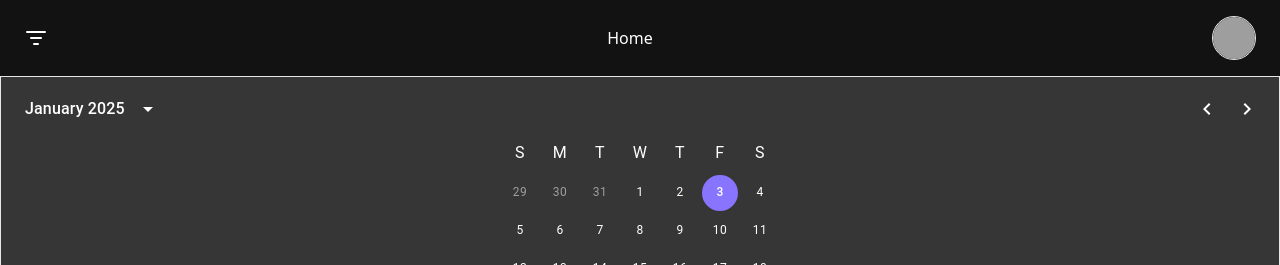
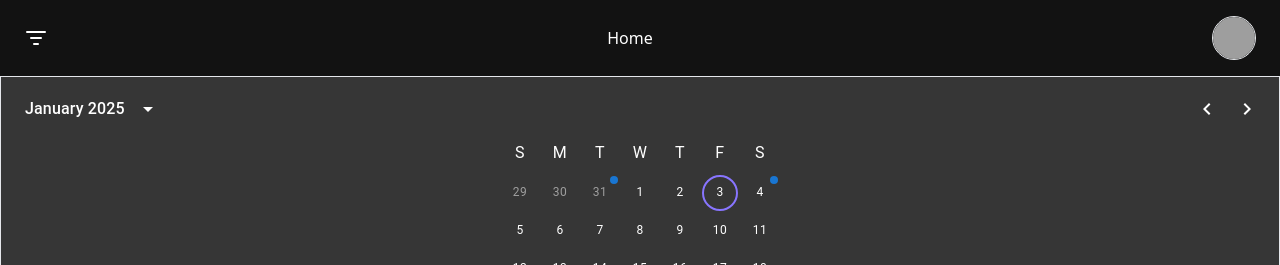
Before and after one commit to SaadiaEl08/to-do-list, a React (Vite) app in the folder frontend/: page /calendar in a window 1280 px wide. Shown: the top 265 px of the page. Built offline with nearby package versions, Linux system fonts and the light colour scheme; grey boxes are pictures that could not be loaded.

Commit message:
complete DateCalendarViews component

```diff
--- a/frontend/src/components/CalendarComponent.jsx
+++ b/frontend/src/components/CalendarComponent.jsx
@@ -1,25 +1,18 @@
 /* eslint-disable react/prop-types */
-import React from "react";
 import { AdapterDayjs } from "@mui/x-date-pickers/AdapterDayjs";
 import { LocalizationProvider } from "@mui/x-date-pickers/LocalizationProvider";
 import { DateCalendar } from "@mui/x-date-pickers/DateCalendar";
-import dayjs from "dayjs";
 import { useSelector } from "react-redux";
 import Badge from "@mui/material/Badge";
-import Box from "@mui/material/Box";
 import { PickersDay } from "@mui/x-date-pickers";
 
-export default function DateCalendarViews() {
+export default function DateCalendarViews({selectedDay, setSelectedDay}) {
   const tasks = useSelector((state) => state.tasks);
-  const highlightedDays =tasks.map((task) => task.date) || [];
-    console.log(tasks);
-
+  const highlightedDays =
+    tasks.map((task) => task.date.format("YYYY-MM-DD")) || [];
   const ServerDay = ({ ...props }) => {
     const { highlightedDays = [], day, outsideCurrentMonth, ...other } = props;
-    const isHighlighted = highlightedDays.includes(day);
-
-
-
+    const isHighlighted = highlightedDays.includes(day.format("YYYY-MM-DD"));
     return (
       <Badge
         overlap="circular"
@@ -30,16 +23,15 @@ export default function DateCalendarViews() {
           {...other}
           outsideCurrentMonth={outsideCurrentMonth}
           day={day}
-        />
-        <Box {...props} />
+        />{" "}
       </Badge>
     );
   };
-
   return (
     <LocalizationProvider dateAdapter={AdapterDayjs}>
       <DateCalendar
-        value={dayjs()}
+        value={selectedDay}
+        onChange={(newValue) => setSelectedDay(newValue)}
         views={["year", "month", "day"]}
         showDaysOutsideCurrentMonth={true}
         style={{
@@ -56,6 +48,7 @@ export default function DateCalendarViews() {
             sx: {
               "&.Mui-selected": {
                 backgroundColor: "var(--primary)",
+                color: "var(--foreground)",
               },
               "&.MuiPickersDay-dayWithMargin": {
                 color: "var(--foreground)",
```
